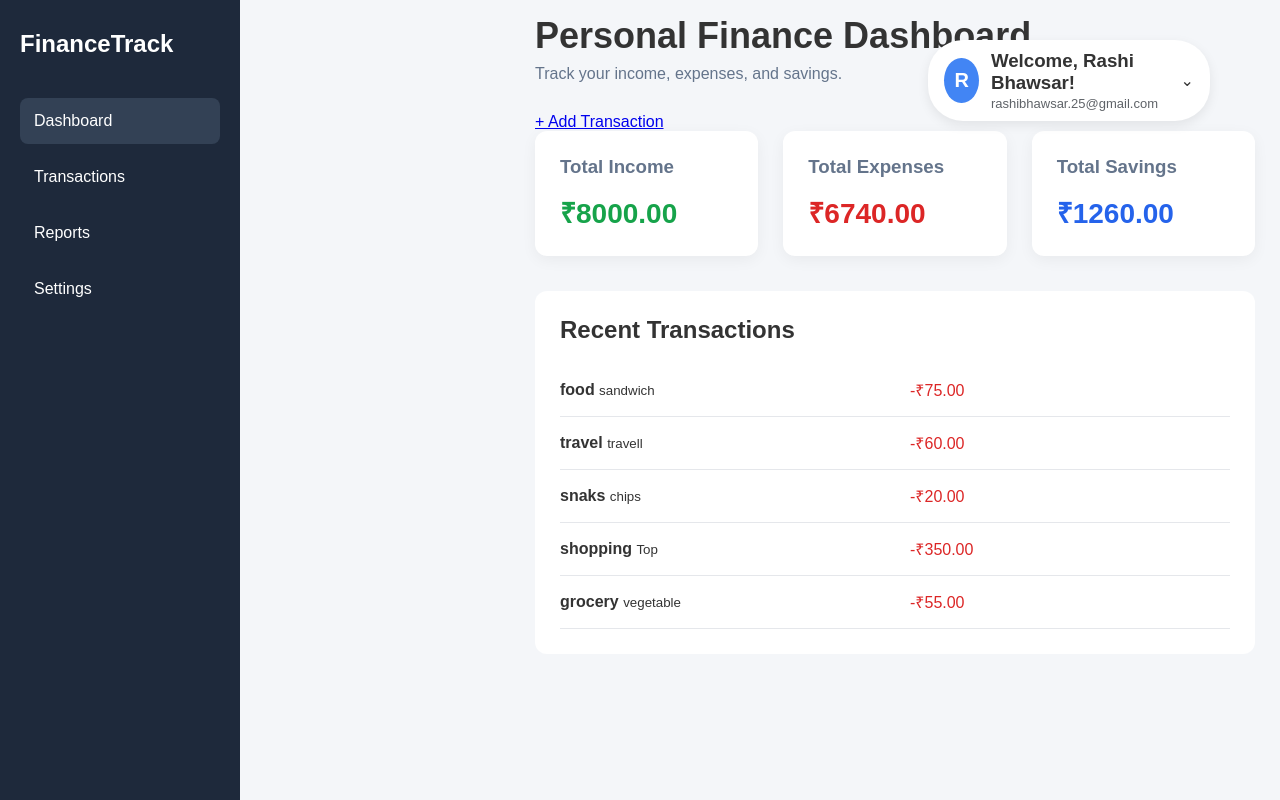
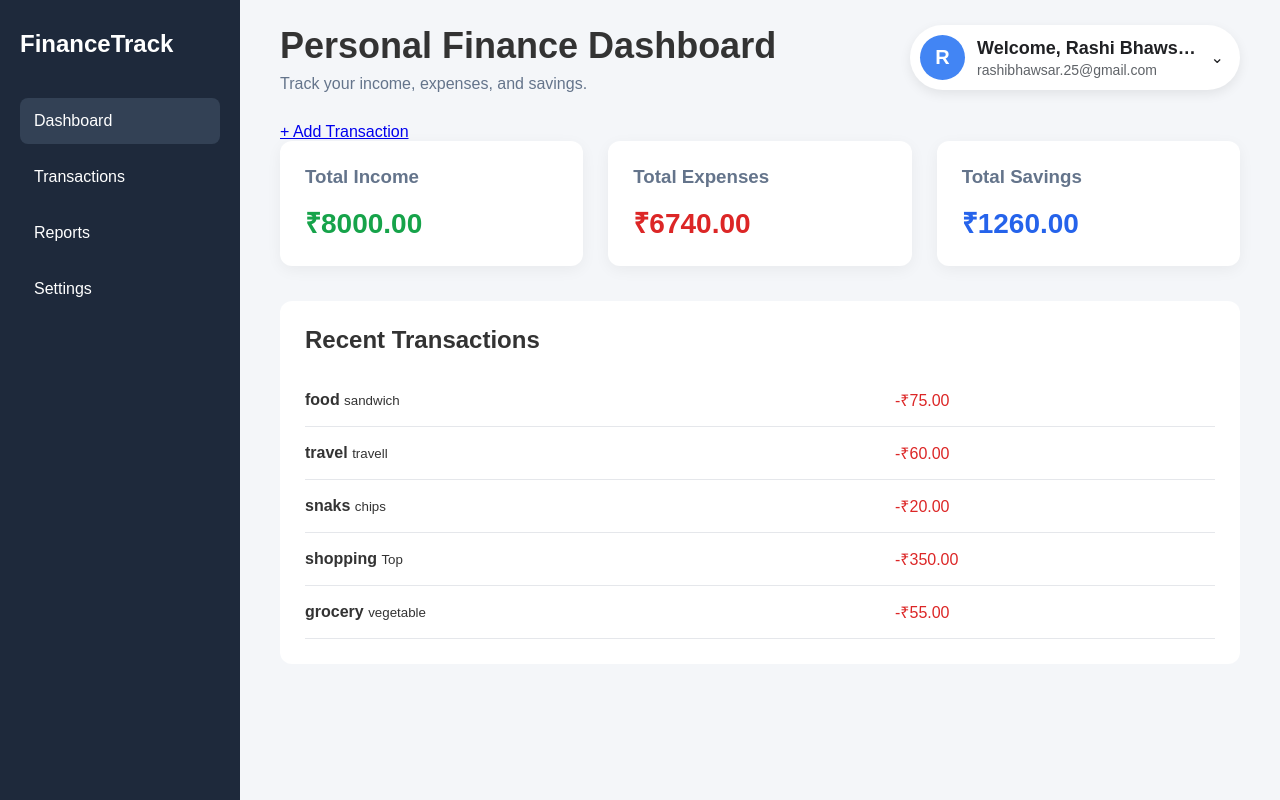
Before and after one commit to rashibhawsar25/personal-finance-dashboard, a Flask app: page / in a window 1280 px wide. Run offline with Flask 3, Linux system fonts and the light colour scheme.

Commit message:
Initial commit

```diff
--- /dev/null
+++ b/requirements.txt
@@ -0,0 +1,3 @@
+Flask
+Flask-SQLAlchemy
+gunicorn
--- a/static/css/style.css
+++ b/static/css/style.css
@@ -1,3 +1,7 @@
+/* ================================
+   GENERAL
+================================ */
+
 * {
     margin: 0;
     padding: 0;
@@ -15,11 +19,21 @@ body {
     min-height: 100vh;
 }
 
+
+/* ================================
+   SIDEBAR
+================================ */
+
 .sidebar {
     width: 240px;
+    min-height: 100vh;
+
     background: #1e293b;
     color: white;
+
     padding: 30px 20px;
+
+    flex-shrink: 0;
 }
 
 .sidebar h2 {
@@ -28,10 +42,13 @@ body {
 
 .sidebar nav a {
     display: block;
+
     color: white;
     text-decoration: none;
+
     padding: 14px;
     margin-bottom: 10px;
+
     border-radius: 8px;
 }
 
@@ -40,9 +57,32 @@ body {
     background: #334155;
 }
 
+
+/* ================================
+   MAIN CONTENT
+================================ */
+
 .main-content {
     flex: 1;
-    padding: 40px;
+
+    padding: 25px 40px 40px 40px;
+
+    min-height: 100vh;
+}
+
+
+/* ================================
+   HEADINGS
+================================ */
+
+.main-content h1 {
+    font-size: 36px;
+    margin-bottom: 8px;
+}
+
+.main-content > p {
+    color: #64748b;
+    margin-bottom: 30px;
 }
 
 header h1 {
@@ -54,17 +94,28 @@ header p {
     margin-bottom: 30px;
 }
 
+
+/* ================================
+   SUMMARY CARDS
+================================ */
+
 .cards {
     display: grid;
+
     grid-template-columns: repeat(3, 1fr);
+
     gap: 25px;
+
     margin-bottom: 35px;
 }
 
 .card {
     background: white;
+
     padding: 25px;
+
     border-radius: 12px;
+
     box-shadow: 0 4px 15px rgba(0, 0, 0, 0.05);
 }
 
@@ -90,9 +141,16 @@ header p {
     color: #2563eb;
 }
 
+
+/* ================================
+   RECENT TRANSACTIONS
+================================ */
+
 .recent-transactions {
     background: white;
+
     padding: 25px;
+
     border-radius: 12px;
 }
 
@@ -101,9 +159,16 @@ header p {
 }
 
 .transaction {
-    display: flex;
-    justify-content: space-between;
+    display: grid;
+
+    grid-template-columns: 1fr 150px 150px;
+
+    align-items: center;
+
+    gap: 20px;
+
     padding: 15px 0;
+
     border-bottom: 1px solid #e5e7eb;
 }
 
@@ -115,7 +180,257 @@ header p {
     color: #dc2626;
 }
 
+.transaction-actions {
+    display: flex;
+
+    align-items: center;
+
+    gap: 20px;
+}
+
+.transaction-actions form {
+    margin: 0;
+}
+
+
+/* ================================
+   SETTINGS
+================================ */
+
+.settings-card {
+    background: white;
+
+    width: 100%;
+    max-width: 850px;
+
+    padding: 25px;
+
+    margin-bottom: 25px;
+
+    border-radius: 12px;
+
+    box-shadow: 0 4px 12px rgba(0, 0, 0, 0.08);
+}
+
+.settings-card h2 {
+    font-size: 22px;
+
+    margin-bottom: 20px;
+
+    color: #1f2937;
+}
+
+.settings-card label {
+    display: block;
+
+    margin-top: 15px;
+    margin-bottom: 7px;
+
+    font-weight: 600;
+
+    color: #374151;
+}
+
+.settings-card input,
+.settings-card select {
+    width: 100%;
+    max-width: 500px;
+
+    padding: 12px;
+
+    border: 1px solid #d1d5db;
+
+    border-radius: 7px;
+
+    font-size: 15px;
+}
+
+.settings-card button {
+    margin-top: 20px;
+
+    padding: 11px 20px;
+
+    border: none;
+
+    border-radius: 7px;
+
+    background: #2563eb;
+
+    color: white;
+
+    font-size: 15px;
+
+    cursor: pointer;
+}
+
+.settings-card button:hover {
+    background: #1d4ed8;
+}
+
+
+/* ================================
+   PROFILE
+================================ */
+
+.profile-wrapper {
+    position: absolute;
+
+    top: 25px;
+    right: 40px;
+
+    z-index: 1000;
+}
+
+.profile-card {
+    display: flex;
+
+    align-items: center;
+
+    gap: 12px;
+
+    width: 330px;
+
+    background: white;
+
+    padding: 10px 16px 10px 10px;
+
+    border-radius: 40px;
+
+    box-shadow: 0 4px 12px rgba(0, 0, 0, 0.08);
+
+    cursor: pointer;
+}
+
+.profile-avatar {
+    width: 45px;
+    height: 45px;
+
+    flex-shrink: 0;
+
+    border-radius: 50%;
+
+    background: #4285f4;
+
+    color: white;
+
+    display: flex;
+
+    align-items: center;
+    justify-content: center;
+
+    font-size: 20px;
+
+    font-weight: bold;
+}
+
+.profile-info {
+    flex: 1;
+
+    min-width: 0;
+}
+
+.profile-info h3 {
+    margin: 0;
+
+    font-size: 18px;
+
+    color: #202124;
+
+    white-space: nowrap;
+
+    overflow: hidden;
+
+    text-overflow: ellipsis;
+}
+
+.profile-info p {
+    margin: 3px 0 0;
+
+    font-size: 14px;
+
+    color: #5f6368;
+
+    white-space: nowrap;
+
+    overflow: hidden;
+
+    text-overflow: ellipsis;
+}
+
+.profile-arrow {
+    margin-left: auto;
+
+    font-size: 16px;
+
+    color: #202124;
+}
+
+
+/* ================================
+   PROFILE DROPDOWN
+================================ */
+
+.profile-menu {
+    display: none;
+
+    position: absolute;
+
+    right: 0;
+
+    top: 65px;
+
+    width: 180px;
+
+    background: white;
+
+    border-radius: 10px;
+
+    box-shadow: 0 5px 18px rgba(0, 0, 0, 0.15);
+
+    overflow: hidden;
+
+    z-index: 9999;
+}
+
+.profile-menu.show {
+    display: block;
+}
+
+.profile-menu a,
+.profile-menu button {
+    display: block;
+
+    width: 100%;
+
+    padding: 12px 16px;
+
+    border: none;
+
+    background: white;
+
+    color: #1f2937;
+
+    text-align: left;
+
+    text-decoration: none;
+
+    font-size: 15px;
+
+    cursor: pointer;
+}
+
+.profile-menu a:hover,
+.profile-menu button:hover {
+    background: #f1f5f9;
+}
+
+
+/* ================================
+   MOBILE
+================================ */
+
 @media (max-width: 768px) {
+
     .sidebar {
         width: 180px;
     }
@@ -127,235 +442,17 @@ header p {
     .cards {
         grid-template-columns: 1fr;
     }
-}
-.transaction {
-    display: grid;
-    grid-template-columns: 1fr 150px 150px;
-    align-items: center;
-    gap: 20px;
-}
 
-
-
-.transaction-actions {
-    display: flex;
-    align-items: center;
-    gap: 20px;
-}
-
-.transaction-actions form {
-    margin: 0;
-}
-/* Main content layout */
-
-.main-content {
-    margin-left: 270px;
-    padding: 15px 25px 30px 25px;
-    min-height: 100vh;
-    box-sizing: border-box;
-}
-
-/* Page heading */
-.main-content h1 {
-    font-size: 36px;
-    margin-bottom: 8px;
-}
-
-.main-content > p {
-    color: #6b7280;
-    margin-bottom: 30px;
-}
-
-/* Settings cards */
-.settings-card {
-    background: white;
-    width: 100%;
-    max-width: 850px;
-    padding: 25px;
-    margin-bottom: 25px;
-    border-radius: 12px;
-    box-shadow: 0 4px 12px rgba(0, 0, 0, 0.08);
-    box-sizing: border-box;
-}
-
-/* Card heading */
-.settings-card h2 {
-    font-size: 22px;
-    margin-bottom: 20px;
-    color: #1f2937;
-}
-
-/* Labels */
-.settings-card label {
-    display: block;
-    margin-top: 15px;
-    margin-bottom: 7px;
-    font-weight: 600;
-    color: #374151;
-}
-
-/* Inputs and dropdown */
-.settings-card input,
-.settings-card select {
-    width: 100%;
-    max-width: 500px;
-    padding: 12px;
-    border: 1px solid #d1d5db;
-    border-radius: 7px;
-    font-size: 15px;
-    box-sizing: border-box;
-}
-
-/* Buttons */
-.settings-card button {
-    margin-top: 20px;
-    padding: 11px 20px;
-    border: none;
-    border-radius: 7px;
-    background: #2563eb;
-    color: white;
-    font-size: 15px;
-    cursor: pointer;
-}
-
-/* Button hover effect */
-.settings-card button:hover {
-    background: #1d4ed8;
-}
-
-/* Account buttons */
-.settings-card button + button {
-    margin-left: 10px;
-}
-
-/* Settings page ko upar lane ke liye */
-.main-content {
-    margin-left: 270px;
-    padding: 15px 25px 30px 25px;
-    min-height: 100vh;
-    box-sizing: border-box;
-}
-
-
-
-/* Settings page position */
-.settings-page {
-    margin-top: 0 !important;
-    padding-top: 20px !important;
-    transform: none !important;
-}
-/* All pages ko top se start karne ke liye */
-body {
-    align-items: flex-start;
-}
-
-/* Main content ko upar rakhne ke liye */
-.main-content {
-    align-self: flex-start;
-    margin-top: 0 !important;
-}
-
-.settings-page {
-    transform: translateY(-30px);
-}
-
-/* Dashboard Profile */
-.profile-card {
-    display: flex;
-    align-items: center;
-    gap: 12px;
-
-    position: absolute;
-    top: 25px;
-    right: 45px;
-
-    background: white;
-    padding: 8px 14px 8px 8px;
-    border-radius: 40px;
-
-    box-shadow: 0 2px 10px rgba(0, 0, 0, 0.08);
-}
-
-.profile-avatar {
-    width: 45px;
-    height: 45px;
-
-    border-radius: 50%;
-
-    background: #4285f4;
-    color: white;
-
-    display: flex;
-    align-items: center;
-    justify-content: center;
-
-    font-size: 20px;
-    font-weight: bold;
-}
-
-.profile-card h2 {
-    margin: 0;
-    font-size: 16px;
-    color: #202124;
-}
-
-.profile-card p {
-    margin: 2px 0 0;
-    font-size: 13px;
-    color: #5f6368;
-}
-
-/* Profile dropdown fix */
     .profile-wrapper {
         position: relative;
-    display: inline-block;
-    float: right;
+
+        top: auto;
+        right: auto;
+
         margin-bottom: 20px;
     }
 
     .profile-card {
-    display: flex;
-    align-items: center;
-    gap: 12px;
-    background: white;
-    padding: 10px 16px;
-    border-radius: 35px;
-    box-shadow: 0 4px 12px rgba(0, 0, 0, 0.08);
-    cursor: pointer;
+        width: 280px;
     }
-
-.profile-menu {
-    display: none !important;
-    position: absolute;
-    right: 0;
-    top: 75px;
-    width: 180px;
-    background: white;
-    border-radius: 10px;
-    box-shadow: 0 5px 18px rgba(0, 0, 0, 0.15);
-    overflow: hidden;
-    z-index: 9999;
 }
-
-.profile-menu.show {
-    display: block !important;
-}
-
-.profile-menu a,
-.profile-menu button {
-    display: block;
-    width: 100%;
-    padding: 12px 16px;
-    border: none;
-    background: white;
-    color: #1f2937;
-    text-align: left;
-    text-decoration: none;
-    font-size: 15px;
-    cursor: pointer;
-}
-
-.profile-menu a:hover,
-.profile-menu button:hover {
-    background: #f1f5f9;
-}
```
Also changed, not shown: templates/settings.html (+97 -18 lines). Lines whose indentation alone changed are shown as unchanged.
